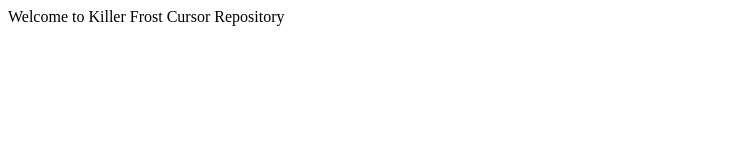
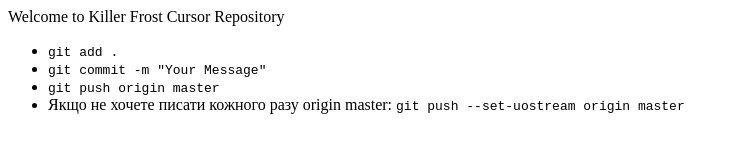
Before and after one commit to Nataliia-Dziadiv/homeworks, a plain HTML site: page index.html in a window 1280 px wide. Shown: the whole page, without its empty margins (0-735 px from the left). Drawn offline with Linux system fonts and the light colour scheme.

Commit message:
Add shortcuts for git push

```diff
--- a/index.html
+++ b/index.html
@@ -8,5 +8,11 @@
 </head>
 <body>
     Welcome to Killer Frost Cursor Repository
+    <ul>
+        <li><code>git add .</code></li>
+        <li><code>git commit -m "Your Message"</code></li>
+        <li><code>git push origin master</code></li>
+        <li>Якщо не хочете писати кожного разу origin master: <code>git push --set-uostream origin master</code></li>
+    </ul>
 </body>
 </html>
```
